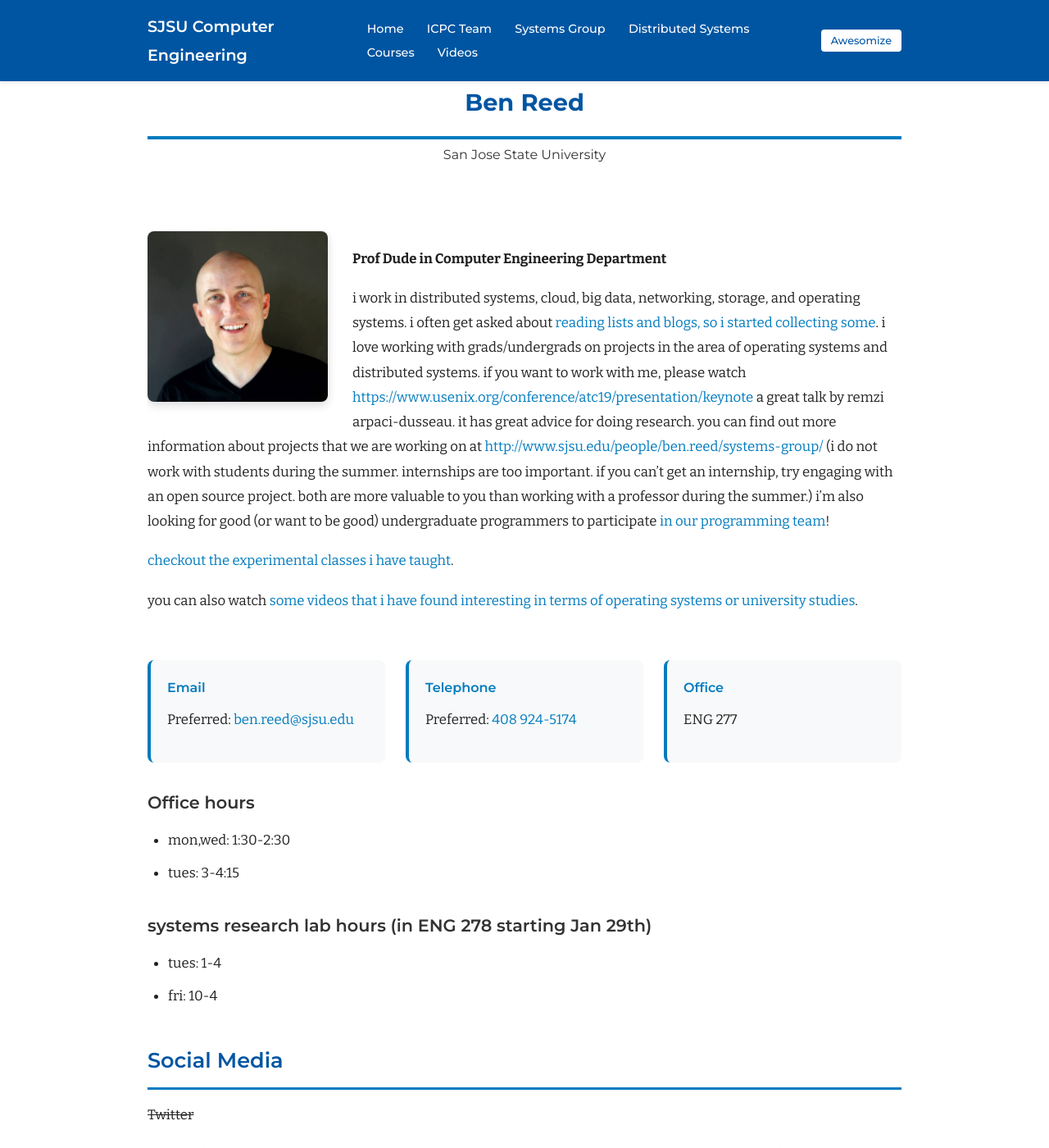
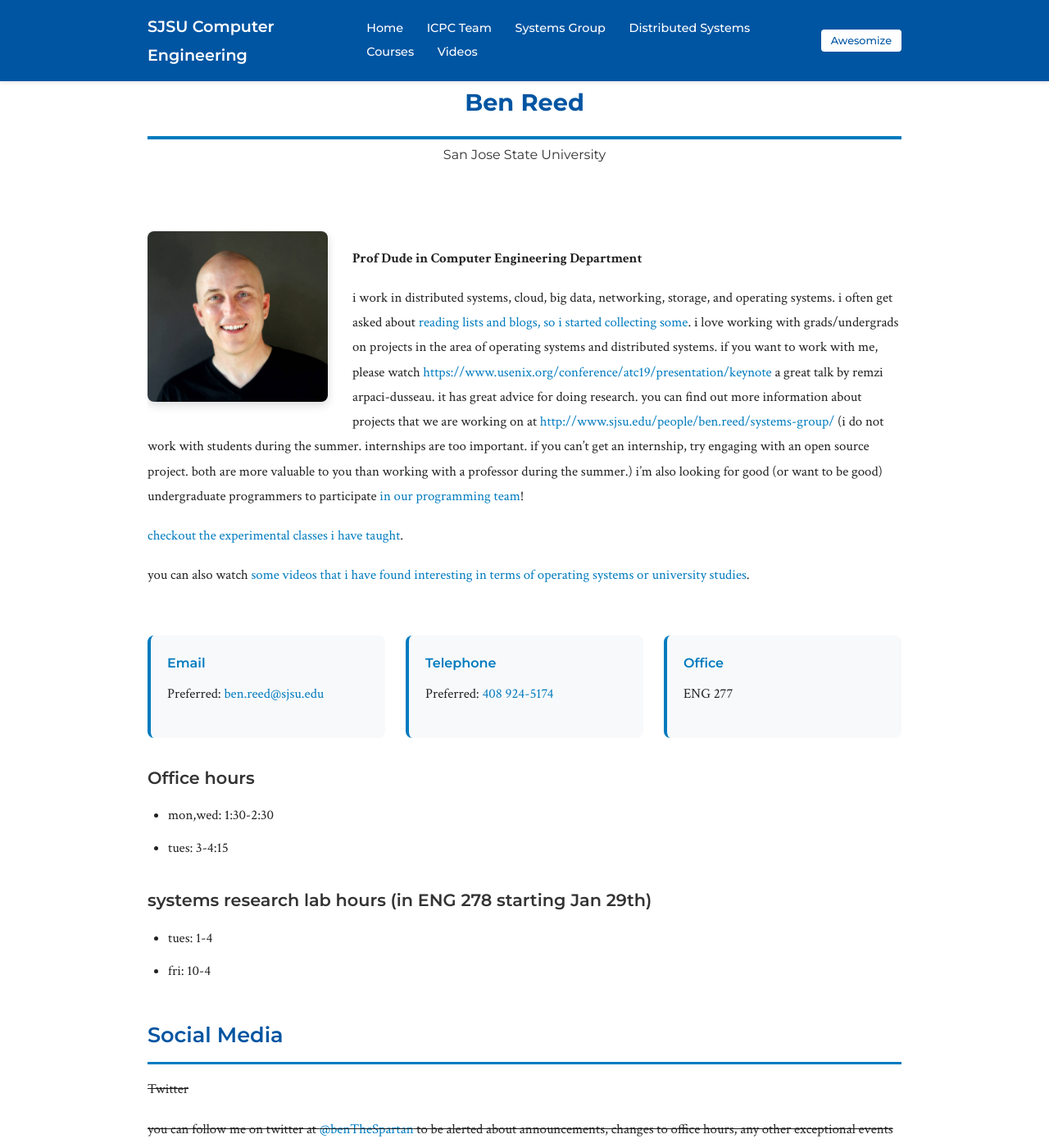
Before and after one commit to breed/benreed-sjsu, a Jekyll site: the page built from index.md, in a window 1280 px wide and 1400 px high. Shown: the whole window at 82% size. Built offline with Jekyll 4.4.1, drawn with Linux system fonts in a browser that asks for light colours.

Commit message:
Change body font from Bitter to Crimson Text
Co-Authored-By: Claude Opus 4.5 <noreply@anthropic.com>

```diff
--- a/css/style.css
+++ b/css/style.css
@@ -1,5 +1,5 @@
 /* Google Fonts */
-@import url('https://fonts.googleapis.com/css2?family=Bitter:wght@400;500;600;700&family=Montserrat:wght@400;500;600;700&family=Orbitron:wght@400;500;600;700&display=swap');
+@import url('https://fonts.googleapis.com/css2?family=Crimson+Text:ital,wght@0,400;0,600;0,700;1,400;1,600;1,700&family=Montserrat:wght@400;500;600;700&family=Orbitron:wght@400;500;600;700&display=swap');
 
 /* Dune Rise Font */
 @font-face {
@@ -19,7 +19,7 @@
 }
 
 body {
-    font-family: 'Bitter', Georgia, serif;
+    font-family: 'Crimson Text', Georgia, serif;
     line-height: 1.8;
     color: rgba(33, 33, 33, 1);
     background: #fff;
```
